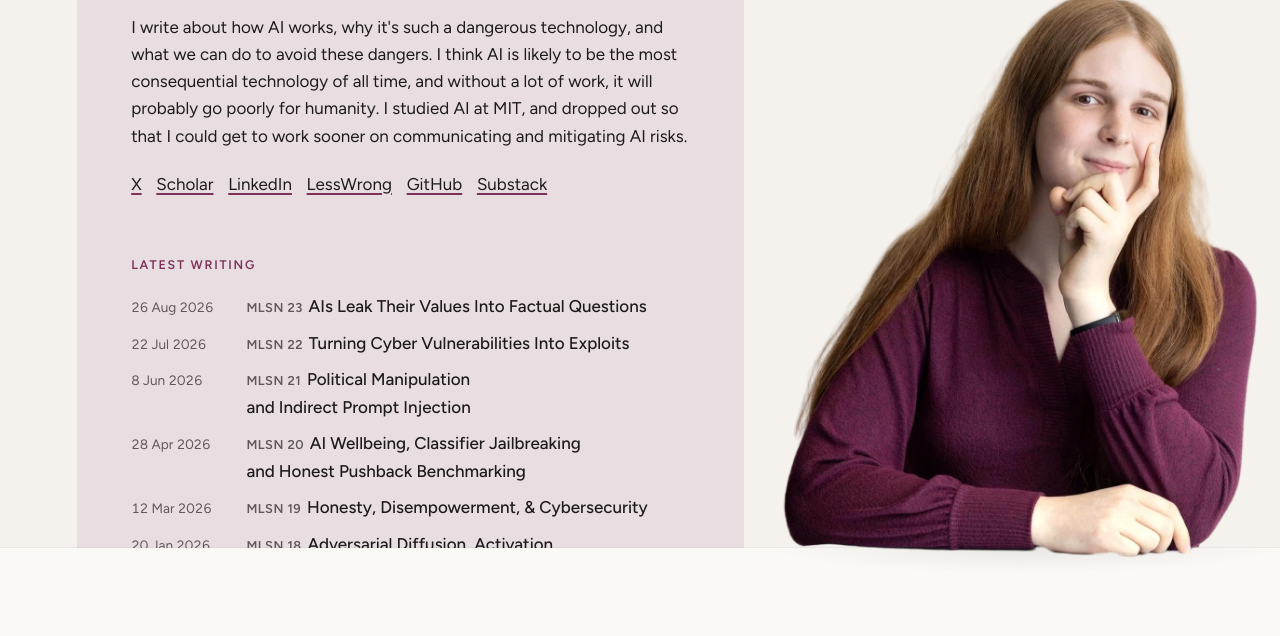
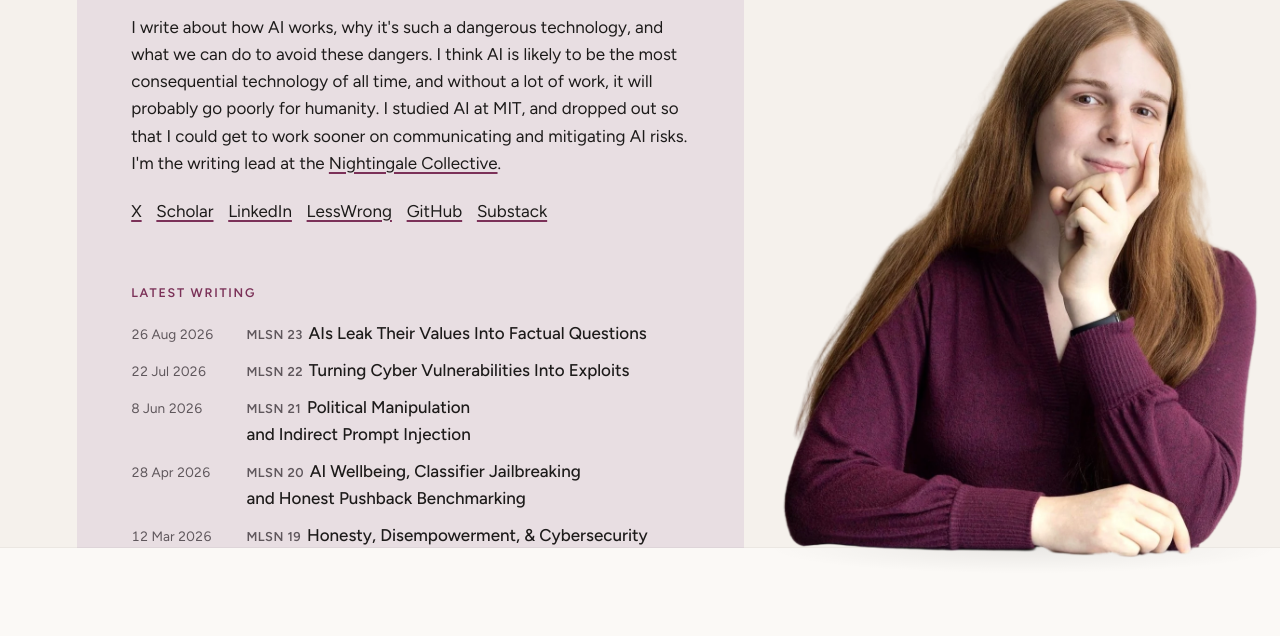
Before and after one commit to Diatom33/Diatom33.github.io, a website: page index.html in a window 1280 px wide. Shown: the part 162-798 px from the top of the page. Drawn offline with Linux system fonts and the light colour scheme.

Commit message:
Add Nightingale Collective writing lead role to bio
Co-Authored-By: Claude Opus 5.5 <noreply@anthropic.com>
Claude-Session: https://claude.ai/code/session_01J188VFswNYyKJnVxc9Sq9j

```diff
--- a/index.html
+++ b/index.html
@@ -361,7 +361,8 @@
         <p class="bio">I write about how AI works, why it's such a dangerous technology, and what we can do to avoid
             these dangers. I think AI is likely to be the most consequential technology of all time, and without a
             lot of work, it will probably go poorly for humanity. I studied AI at MIT, and dropped out so that I
-            could get to work sooner on communicating and mitigating AI risks.</p>
+            could get to work sooner on communicating and mitigating AI risks. I'm the writing lead at the
+            <a href="https://nightingalecollective.org" target="_blank" rel="noopener">Nightingale Collective</a>.</p>
 
         <p class="links">
             <a href="https://x.com/bicellaria" target="_blank" rel="noopener">X</a>
--- a/llms.txt
+++ b/llms.txt
@@ -1,6 +1,6 @@
 # Alice Blair
 
-I write about how AI works, why it's such a dangerous technology, and what we can do to avoid these dangers. I think AI is likely to be the most consequential technology of all time, and without a lot of work, it will probably go poorly for humanity. I studied AI at MIT, and dropped out so that I could get to work sooner on communicating and mitigating AI risks.
+I write about how AI works, why it's such a dangerous technology, and what we can do to avoid these dangers. I think AI is likely to be the most consequential technology of all time, and without a lot of work, it will probably go poorly for humanity. I studied AI at MIT, and dropped out so that I could get to work sooner on communicating and mitigating AI risks. I'm the writing lead at the [Nightingale Collective](https://nightingalecollective.org).
 
 ## Links
 
```
